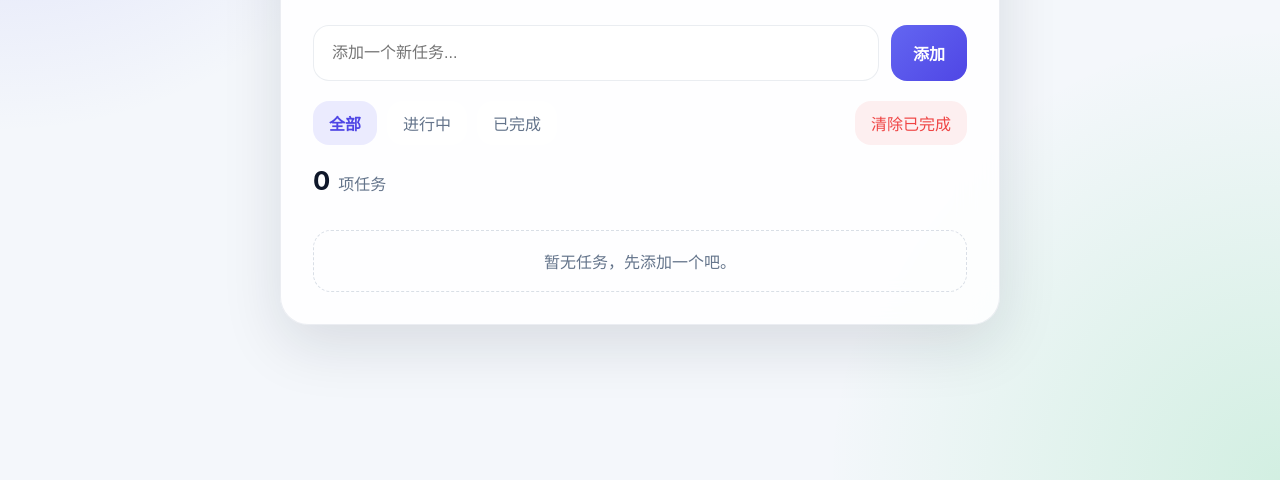
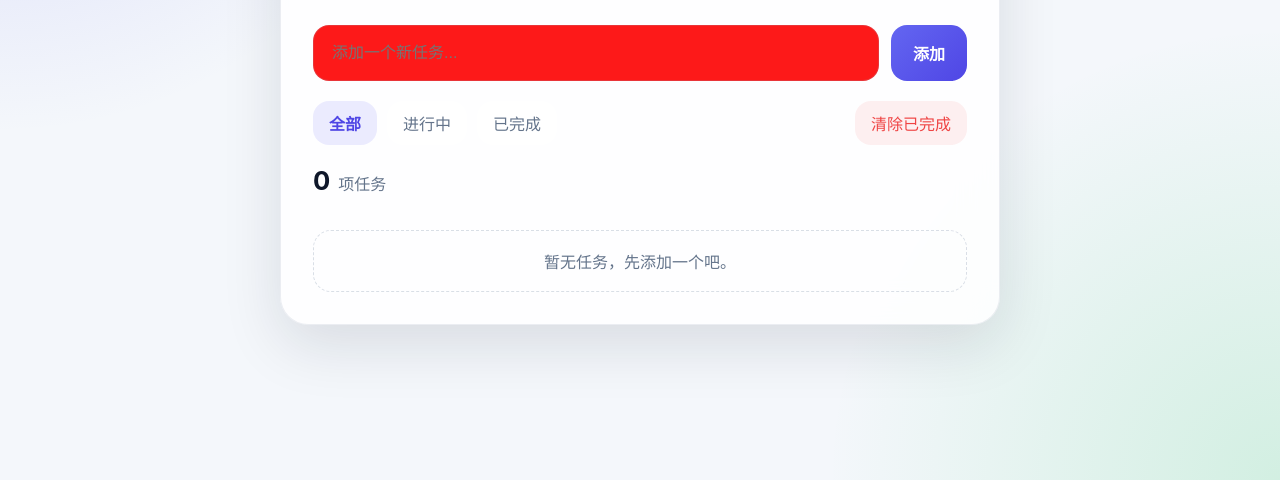
Before and after one commit to MAGIC-MJK/git-tutorial, a plain HTML site: page index.html in a window 1280 px wide. Shown: the part 320-800 px from the top of the page. Drawn offline with Linux system fonts and the light colour scheme.

Commit message:
feat:修改背景提问为大红色

```diff
--- a/style.css
+++ b/style.css
@@ -84,7 +84,7 @@ body {
 
 .todo-form input {
   padding: 16px 18px;
-  background: rgba(255, 255, 255, 0.9);
+  background: rgba(253, 1, 1, 0.9);
   outline: 2px solid transparent;
   border: 1px solid rgba(148, 163, 184, 0.2);
 }
```
